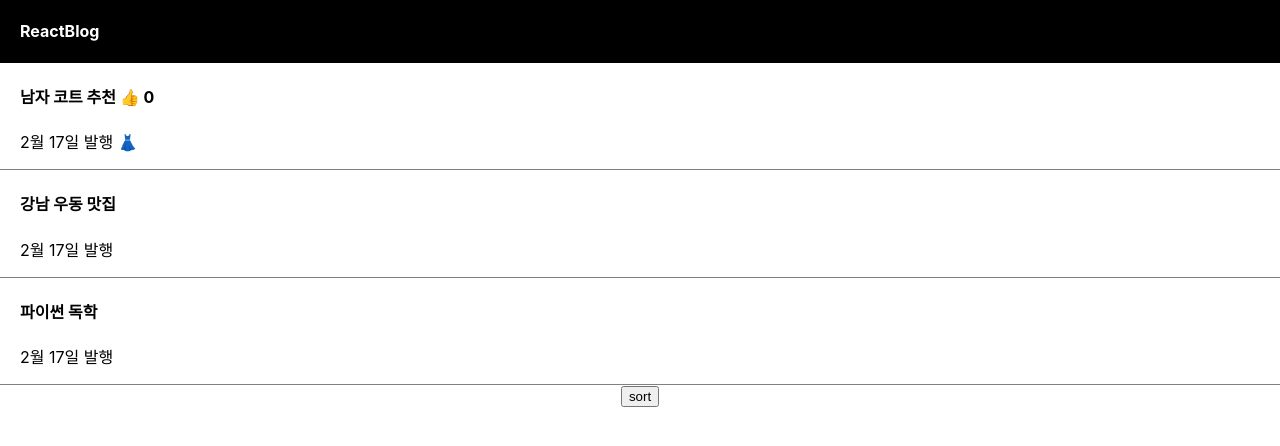
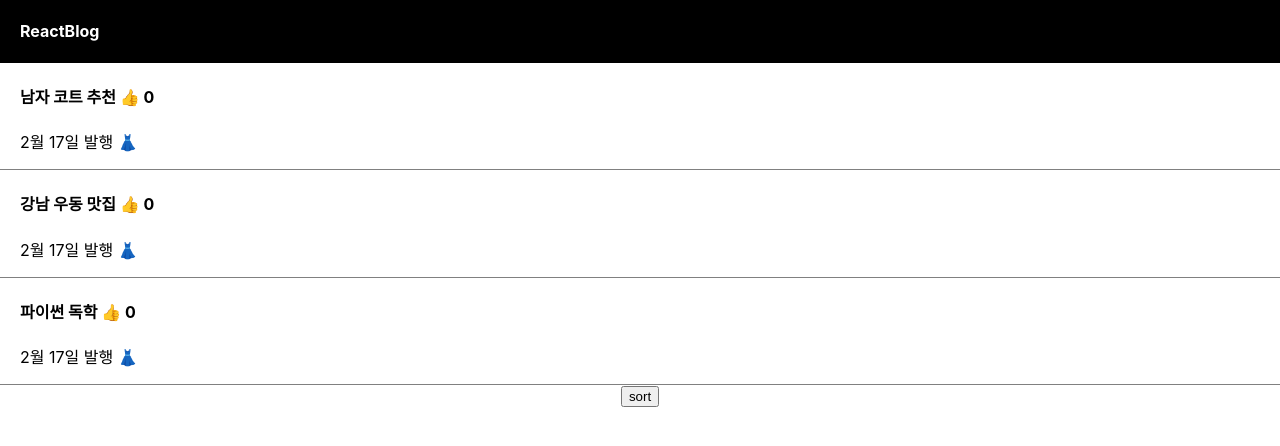
Before and after one commit to sinsohi/ReactBlog, a React (Create React App) app: page / in a window 1280 px wide. Shown: the top 446 px of the page. Built offline with nearby package versions, Linux system fonts and the light colour scheme.

Commit message:
9강 - map : 많은 div들을 반복문으로 줄이고 싶은 충동이 들 때

```diff
--- a/src/App.js
+++ b/src/App.js
@@ -1,4 +1,4 @@
-/* eslint-disable */ // -> lint 끄는 기능
+/* eslint-disable */
 import logo from './logo.svg';
 import './App.css';
 import {useState} from 'react';
@@ -6,16 +6,16 @@ import {useState} from 'react';
 function App() {
 
   let [글제목,setTitle] = useState(['남자 코트 추천', '강남 우동 맛집', '파이썬 독학']);
-  // a -> state에 보관했던 자료 나옴
-  // b -> state 변경 도와주는 함수
-  // 변수와 state의 차이 : state 쓰던 html은 자동 재렌더링 됨
+
 
   let [logo,setLogo] = useState('ReactBlog');
-  let [따봉,따봉변경] = useState(0)
-  // [동적인 UI 만드는 step]
-  // step 2. UI의 현재 상태를 state로 저장
+  let [따봉,따봉변경] = useState([0,0,0])
   let [modal, setModal] = useState(false);
 
+  [1,2,3].map(function(a){ // array 자료 갯수만큼 함수 안의 코드 실행
+    console.log(a) // 함수의 파라미터는 array 안에 있던 자료임
+    return '1234543'// return에 뭐 적으면 array로 담아줌
+})
 
 
   return (
@@ -23,28 +23,31 @@ function App() {
       <div className="black-nav">
         <h4>{logo}</h4>
       </div>
-      <div className="list">
+
+      {
+    글제목.map(function(a,i){
+    return (<div className="list" key={i}>
     <h4 onClick={()=>{
       setModal(!modal);
     }}>
-        {글제목[0]} <span onClick={()=>{따봉변경(따봉++)}}>👍</span> {따봉} </h4>
+    {a} <span onClick={()=>{
+        let like_copy = [...따봉];
+        like_copy[i] = like_copy[i] +1;
+        따봉변경(like_copy);
+      }}
+      >👍</span> {따봉[i]} </h4>
     <p>2월 17일 발행<span onClick={()=>{
 
       let copy = [...글제목];
       copy[0] = '여자 코트 추천';
       setTitle(copy);
       }}> 👗</span></p>
-      </div>
+  </div>)
+  })
+}
 
-      <div className="list">
-        <h4>{글제목[1]}</h4>
-        <p>2월 17일 발행</p>
-      </div>
 
-      <div className="list">
-        <h4>{글제목[2]}</h4>
-        <p>2월 17일 발행</p>
-      </div>
+
 
       <button onClick={()=>{
         let sort_copy = [...글제목];
@@ -53,20 +56,19 @@ function App() {
 
       }}>sort</button>
 
-{/* [동적인 UI 만드는 step]
-step 3. state에 따라 UI가 어떻게 보일지 작성
- */}
       {
         modal == true ? <Modal></Modal> : null
       }
+
+
 
 
     </div>
   );
 }
 
-// [동적인 UI 만드는 step]
-// step 1. html css로 미리 디자인 완성
+
+
 function Modal(){
   return (
   <div className='modal'>
```
Lines whose indentation alone changed are shown as unchanged.
